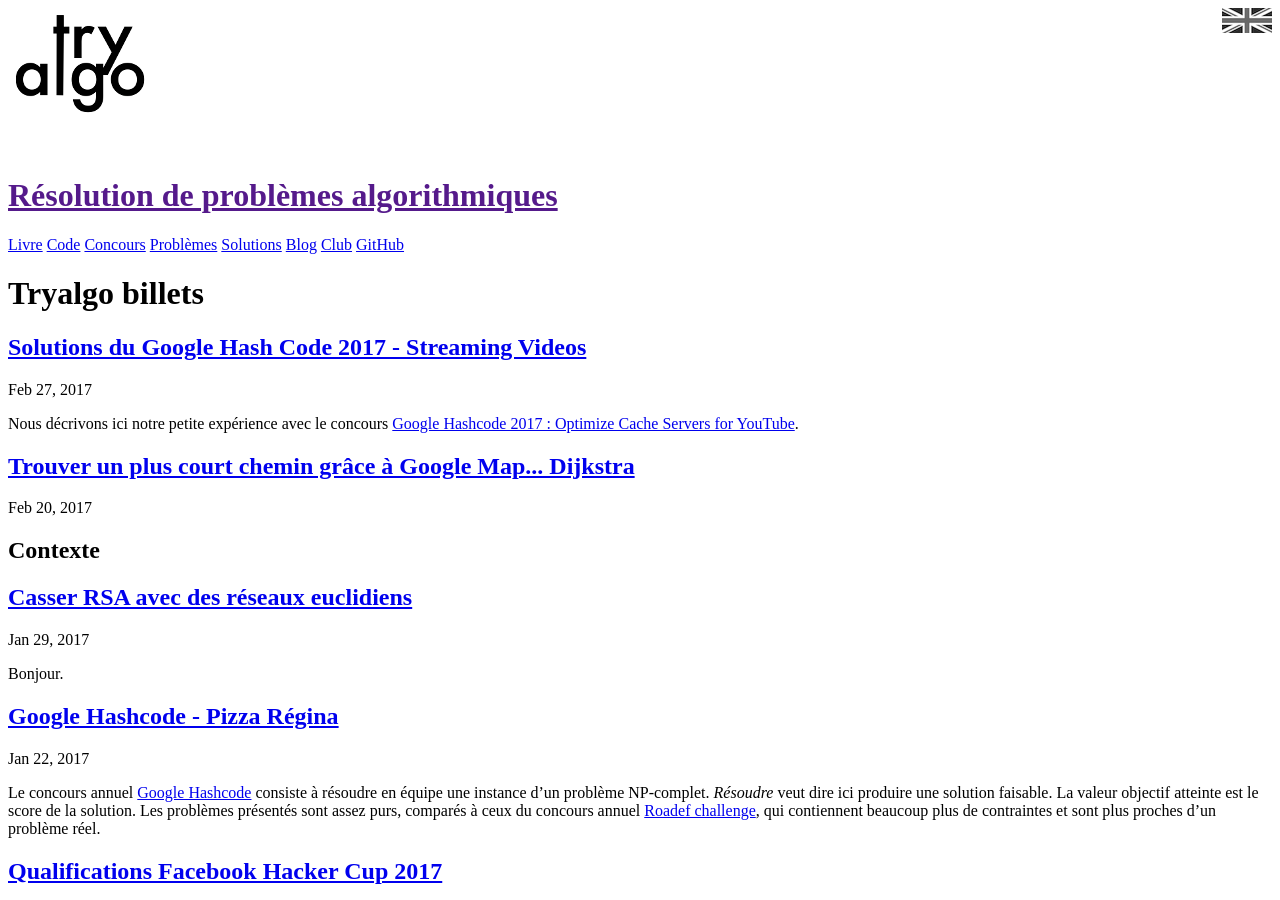
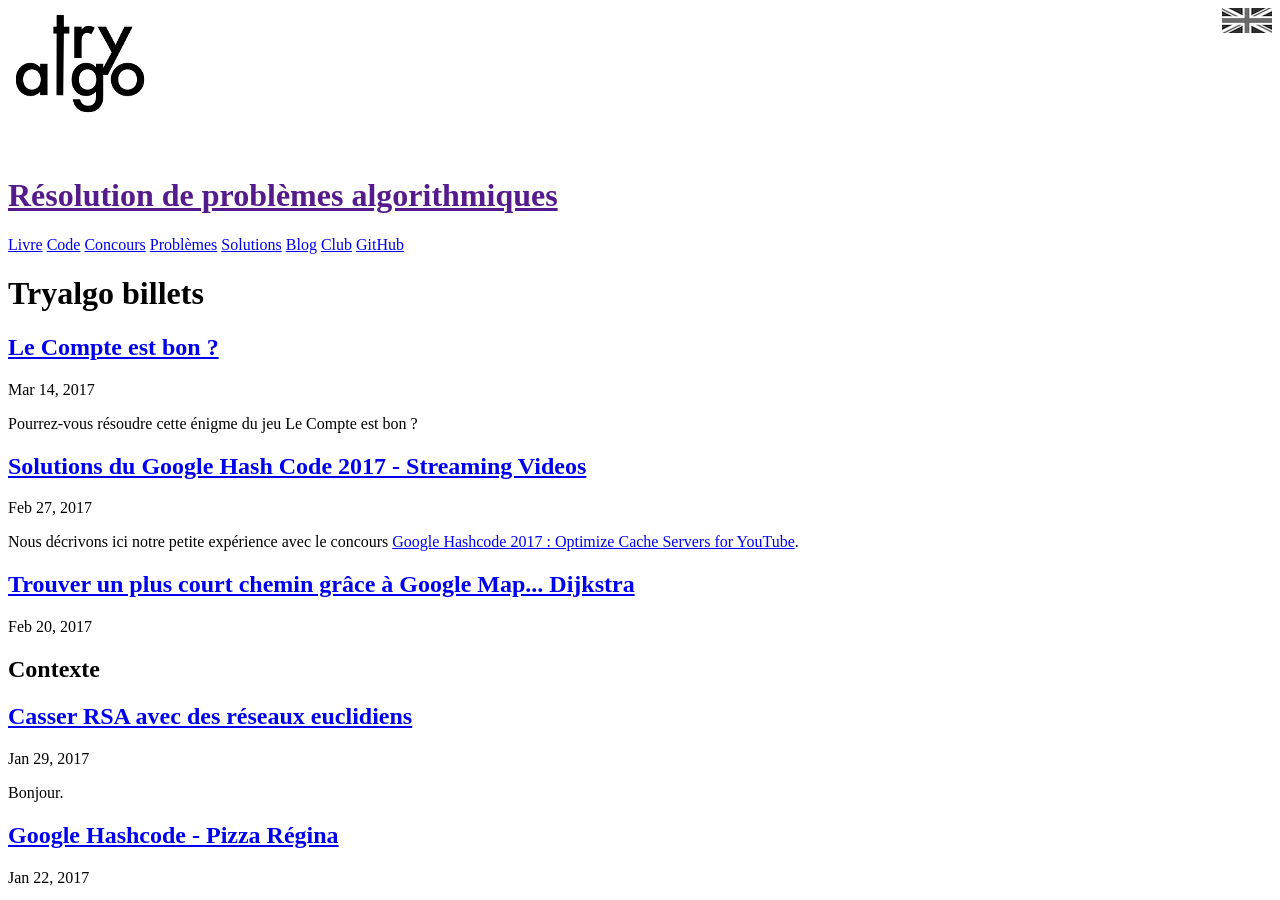
Before and after one commit to jilljenn/tryalgo.org, a Jekyll site: the page built from fr/index.md, in a window 1280 px wide and 900 px high. Built offline with Jekyll 4.4.1, drawn with Linux system fonts in a browser that asks for light colours; nearby versions of some CDN libraries; formulas are drawn with MathJax 3; comment, search, counter and statistics services are not loaded.

Commit message:
Add Le Compte est bon

```diff
--- /dev/null
+++ b/fr/_posts/2017-03-14-le-compte-est-bon.md
@@ -0,0 +1,39 @@
+---
+layout: fr
+title: Le Compte est bon ?
+author: Jill-Jênn Vie
+---
+
+Pourrez-vous résoudre cette énigme du jeu Le Compte est bon ?
+
+
+
+<center>
+<h2>952</h2>
+<h3>25  50  75  100  3  6</h3>
+</center>
+
+
+
+(C'est passé à la télé en 1997.)
+
+<iframe width="560" height="315" src="https://www.youtube.com/embed/pfa3MHLLSWI?ecver=1" frameborder="0" allowfullscreen></iframe>
+
+Parce que nous, si. Faites **pip install tryalgo**, puis en Python :
+
+    >>> from tryalgo.arithm_expr_target import arithm_expr_target
+    >>> arithm_expr_target([25, 50, 75, 100, 3, 6], 952)
+
+<a name="cheat" href="#cheat" onclick="document.querySelector('#solution').style.display = 'block';">Show output (spoiler)</a>
+
+<div id="solution" style="display: none">
+<div class="highlighter-rouge">
+<pre class="highlight">
+<code>'((((75*3)*(100+6))-50)/25)=952'</code>
+</pre>
+</div>
+</div>
+
+C'est d'ailleurs amusant de savoir que c'était la seule solution.
+
+[Voir l'algorithme permettant de résoudre Le Compte est bon](http://pythonhosted.org/tryalgo/_modules/tryalgo/arithm_expr_target.html#arithm_expr_target)
```
Also changed, not shown: index.md (+1 -0 lines).
